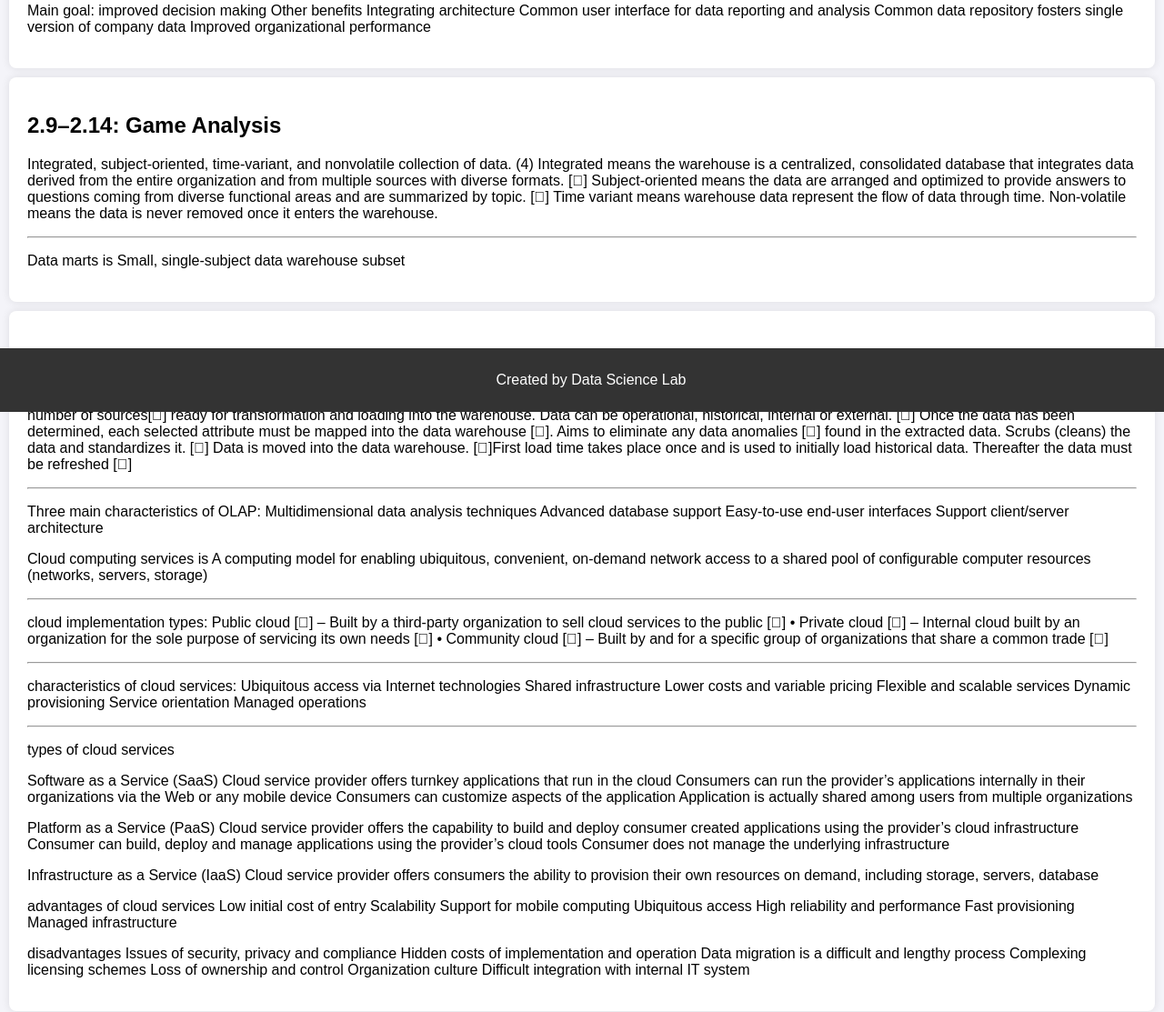
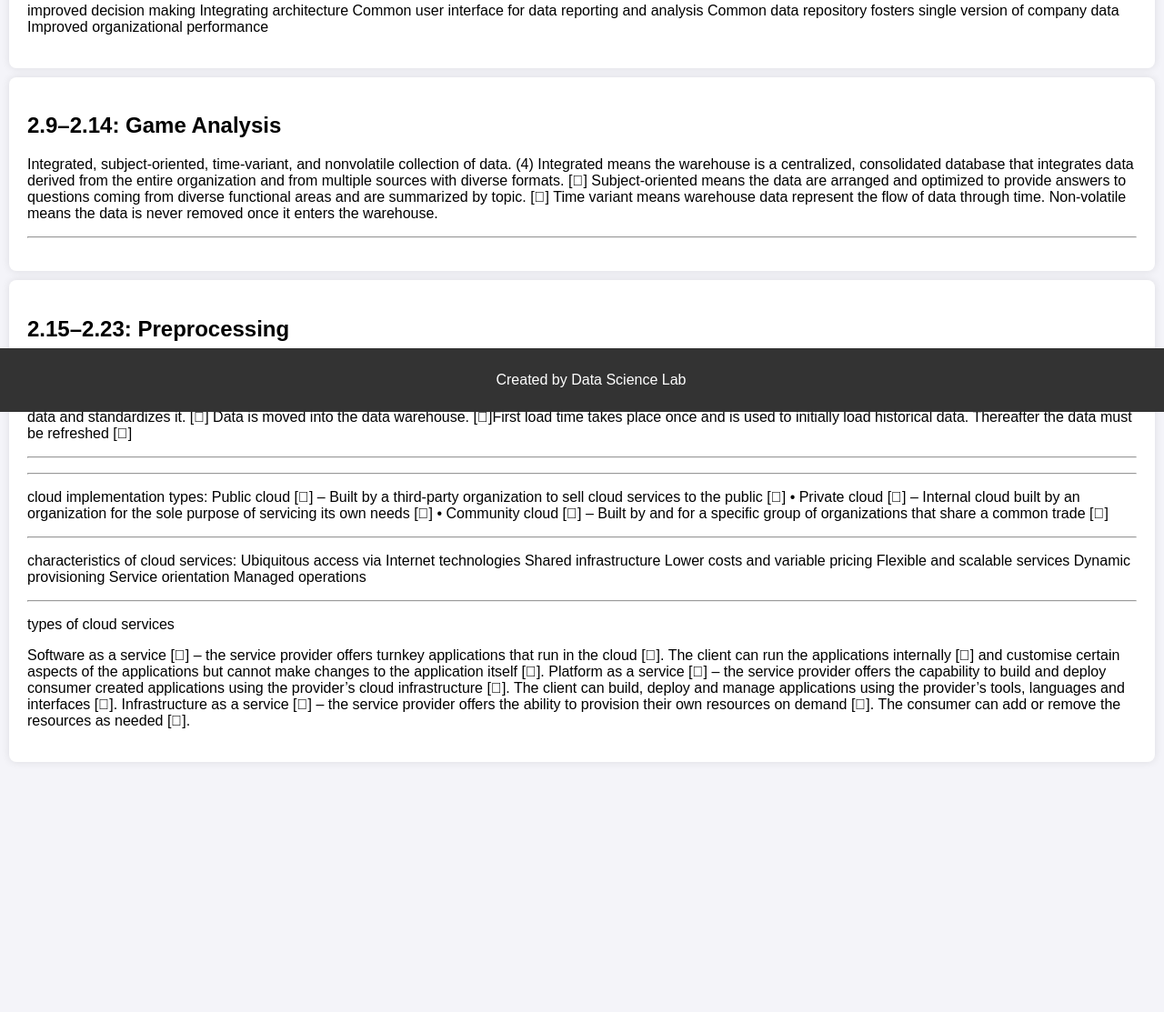
Before and after one commit to amogelangseipone/datascience, a plain HTML site: page index.html in a window 1280 px wide. Shown: the part 347-1460 px from the top of the page at 91% size. After the commit the page ends 1195 px from the top, so only its background shows below. Drawn offline with Linux system fonts and the light colour scheme.

Commit message:
Update index.html

```diff
--- a/index.html
+++ b/index.html
@@ -13,7 +13,7 @@
 
     <section id="data-inspection">
         <h2>2.1–2.4: Data Import and Inspection</h2>
-        <p>Some business intelligence tools include
+        <p>Some business intelligence tools include:
 Dashboards
 Portals
 Data analysis and reporting tools
@@ -27,8 +27,8 @@ Data visualization
 
     <section id="game-outcomes">
         <h2>BI Benefits</h2>
-        <p>Main goal: improved decision making
-Other benefits
+        <p>improved decision making
+
 Integrating architecture
 Common user interface for data reporting and analysis
 Common data repository fosters single version of company data
@@ -46,7 +46,7 @@ Subject-oriented means the data are arranged and optimized to provide answers to
 Time variant means warehouse data represent the flow of data through time.
 Non-volatile means the data is never removed once it enters the warehouse.</p>
         <hr/>
-        <p> Data marts is Small, single-subject data warehouse subset
+        <p>
 </p>
         </section>
 
@@ -56,14 +56,9 @@ Non-volatile means the data is never removed once it enters the warehouse.</p>
 Once the data has been determined, each selected attribute must be mapped into the data warehouse []. Aims to eliminate any data anomalies [] found in the extracted data. Scrubs (cleans) the data and standardizes it. []
 Data is moved into the data warehouse. []First load time takes place once and is used to initially load historical data. Thereafter the data must be refreshed []</p>
         <hr/>
-        <p>Three main characteristics of OLAP:
-Multidimensional data analysis techniques
-Advanced database support
-Easy-to-use end-user interfaces
-Support client/server architecture
+        <p>
 </p>
-        <p>Cloud computing services is A computing model for enabling ubiquitous, convenient, on-demand network access to a shared pool of configurable computer resources (networks, servers, storage)
-</p>
+
         <hr/>
         <p>
             cloud implementation types:
@@ -88,40 +83,12 @@ Managed operations</p>
     <p> types of cloud services
     </p>
         <p>
-            Software as a Service (SaaS)
-Cloud service provider offers turnkey applications that run in the cloud
-Consumers can run the provider’s applications internally in their organizations via the Web or any mobile device
-Consumers can customize aspects of the application
-Application is actually shared among users from multiple organizations
+            Software as a service [] – the service provider offers turnkey applications that run in the cloud []. The client can run the applications internally [] and customise certain aspects of the applications but cannot make changes to the application itself []. Platform as a service [] – the service provider offers the capability to build and deploy consumer created applications using the provider’s cloud infrastructure []. The client can build, deploy and manage applications using the provider’s tools, languages and interfaces [].
+Infrastructure as a service [] – the service provider offers the ability to provision their own resources on demand []. The consumer can add or remove the resources as needed [].
 
         </p>
-        <p>
-            Platform as a Service (PaaS)
-Cloud service provider offers the capability to build and deploy consumer created applications using the provider’s cloud infrastructure
-Consumer can build, deploy and manage applications using the provider’s cloud tools
-Consumer does not manage the underlying infrastructure
 
-        </p>
-        <p>Infrastructure as a Service (IaaS)
-Cloud service provider offers consumers the ability to provision their own resources on demand, including storage, servers, database
- </p>
-        <p> advantages of cloud services
-        Low initial cost of entry
-Scalability
-Support for mobile computing
-Ubiquitous access
-High reliability and performance
-Fast provisioning
-Managed infrastructure</p>
 
-        <p>disadvantages
-        Issues of security, privacy and compliance
-Hidden costs of implementation and operation
-Data migration is a difficult and lengthy process
-Complexing licensing schemes
-Loss of ownership and control
-Organization culture
-Difficult integration with internal IT system</p>
     </section>
 
     <footer>
```
